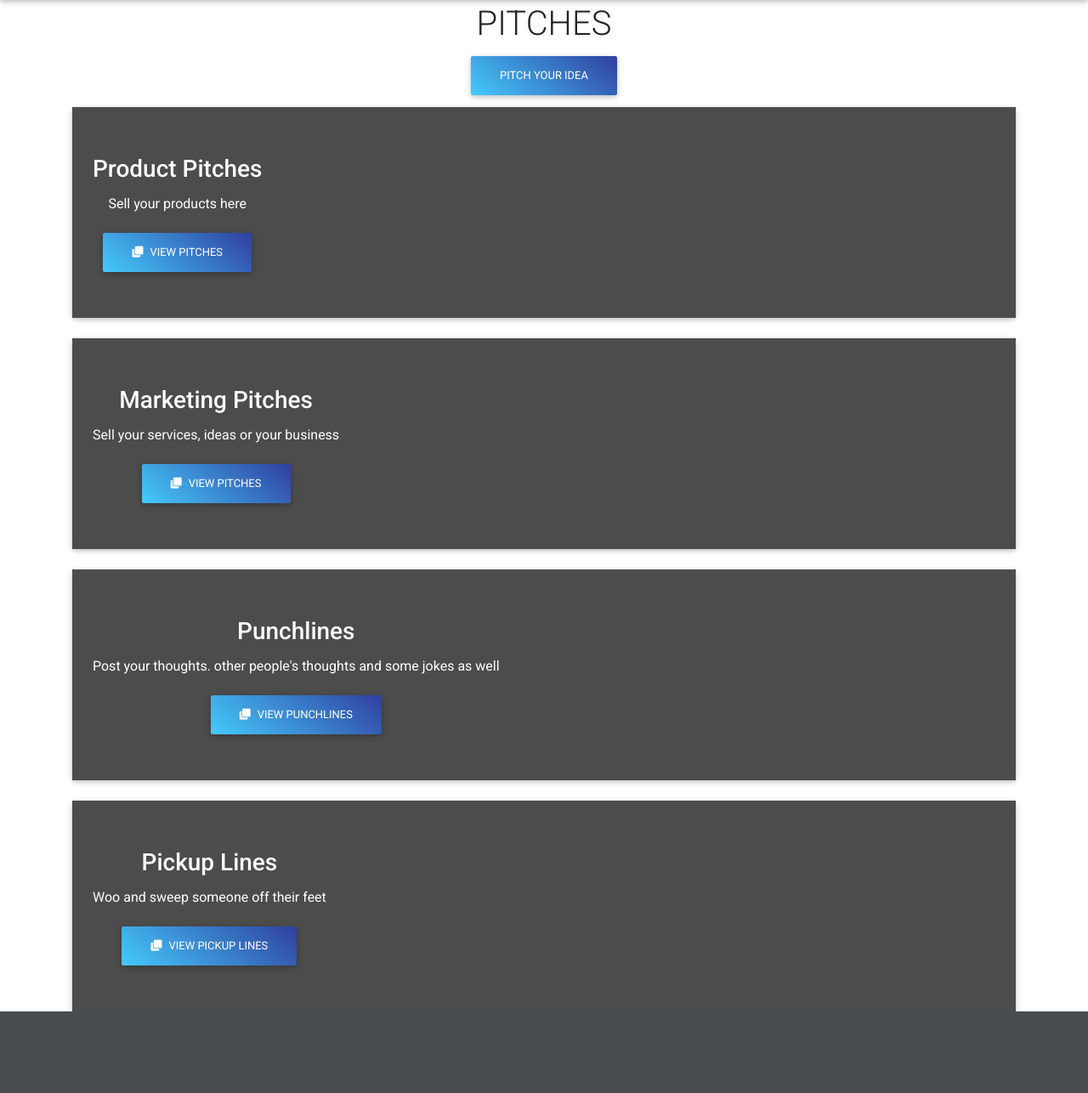
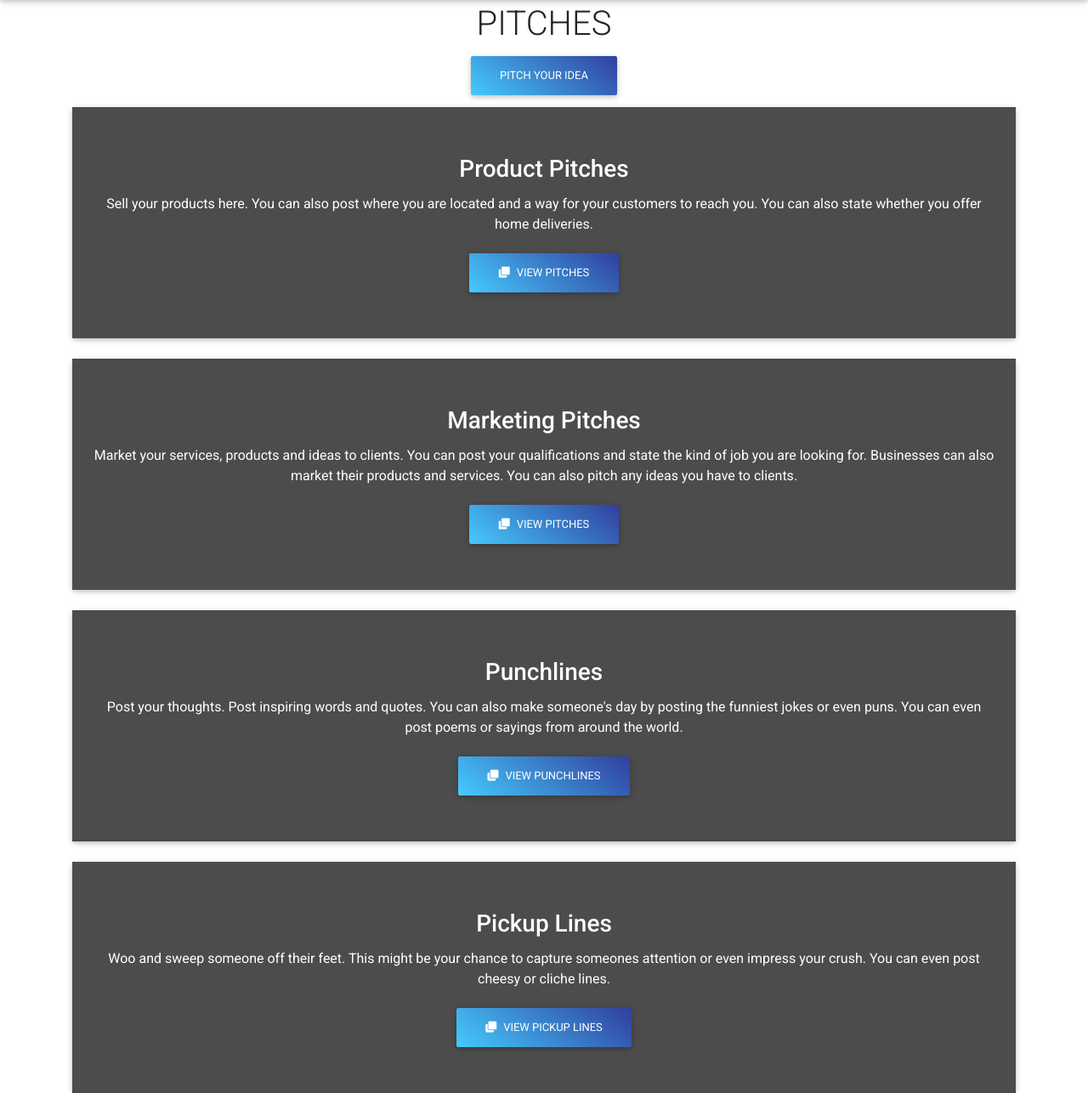
Before and after one commit to EricNshimiyimana/Pitches-app, a Flask app: page / in a window 1280 px wide. Shown: the part 56-1342 px from the top of the page at 85% size. Before the commit the page ends 1246 px from the top, so only its background shows below. Run offline with Flask 2, Linux system fonts and the light colour scheme; some libraries are stand-ins or nearby versions.

Commit message:
add more content to cards

```diff
--- a/app/templates/index.html
+++ b/app/templates/index.html
@@ -15,10 +15,10 @@
         <div class="card card-image">
 
             <!-- Content -->
-            <div class="text-white  d-flex align-items-center rgba-black-strong py-5 px-4 text-center mb-0">
+        <div class="text-white text-center d-flex align-items-center rgba-black-strong py-5 px-4">
                 <div>
                     <h3 class="card-title pt-2"><strong>Product Pitches</strong></h3>
-                    <p>Sell your products here</p>
+                    <p>Sell your products here. You can also post where you are located and a way for your customers to reach you. You can also state whether you offer home deliveries.</p>
                     <a class="btn blue-gradient" href="/pitches/product_pitches"><i class="fas fa-clone left"></i> View Pitches</a>
                 </div>
             </div>
@@ -33,7 +33,7 @@
             <div class="text-white text-center d-flex align-items-center rgba-black-strong py-5 px-4">
                 <div>
                     <h3 class="card-title pt-2"><strong>Marketing Pitches</strong></h3>
-                    <p>Sell your services, ideas or your business</p>
+                    <p>Market your services, products and ideas to clients. You can post your qualifications and state the kind of job you are looking for. Businesses can also market their products and services. You can also pitch any ideas you have to clients.</p>
                     <a class="btn blue-gradient" href="/pitches/marketing_pitches"><i class="fas fa-clone left"></i> View Pitches</a>
                 </div>
             </div>
@@ -45,10 +45,10 @@
         <div class="card card-image">
 
             <!-- Content -->
-            <div class="text-white text-center d-flex align-items-center rgba-black-strong py-5 px-4">
+            <div class="text-white text-center d-flex rgba-black-strong py-5 px-4 align-items-center ">
                 <div>
                     <h3 class="card-title pt-2"><strong>Punchlines</strong></h3>
-                    <p>Post your thoughts. other people's thoughts and some jokes as well</p>
+                    <p>Post your thoughts. Post inspiring words and quotes. You can also make someone's day by posting the funniest jokes or even puns. You can even post poems or sayings from around the world. </p>
                     <a class="btn blue-gradient" href="/pitches/punch_lines"><i class="fas fa-clone left"></i> View Punchlines</a>
                 </div>
             </div>
@@ -63,7 +63,7 @@
             <div class="text-white text-center d-flex align-items-center rgba-black-strong py-5 px-4">
                 <div>
                     <h3 class="card-title pt-2"><strong> Pickup Lines</strong></h3>
-                    <p>Woo and sweep someone off their feet</p>
+                    <p>Woo and sweep someone off their feet. This might be your chance to capture someones attention or even impress your crush. You can even post cheesy or cliche lines.</p>
                     <a class="btn blue-gradient" href="/pitches/pickup_lines"><i class="fas fa-clone left"></i> View Pickup Lines</a>
                 </div>
             </div>
@@ -72,6 +72,8 @@
         <!-- Card -->
 
 
+
+
     </div>
 
 {% endblock %}
```
